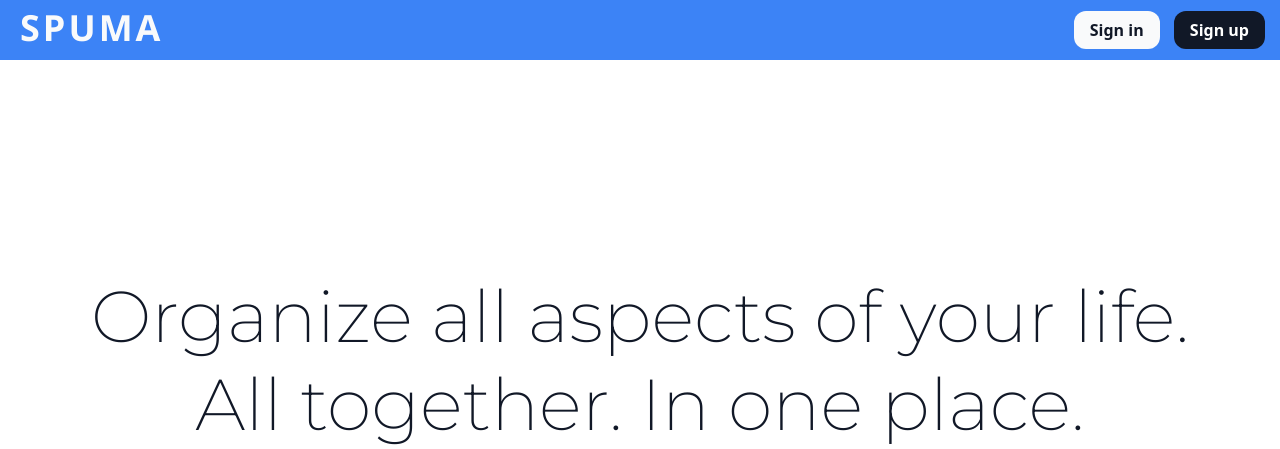
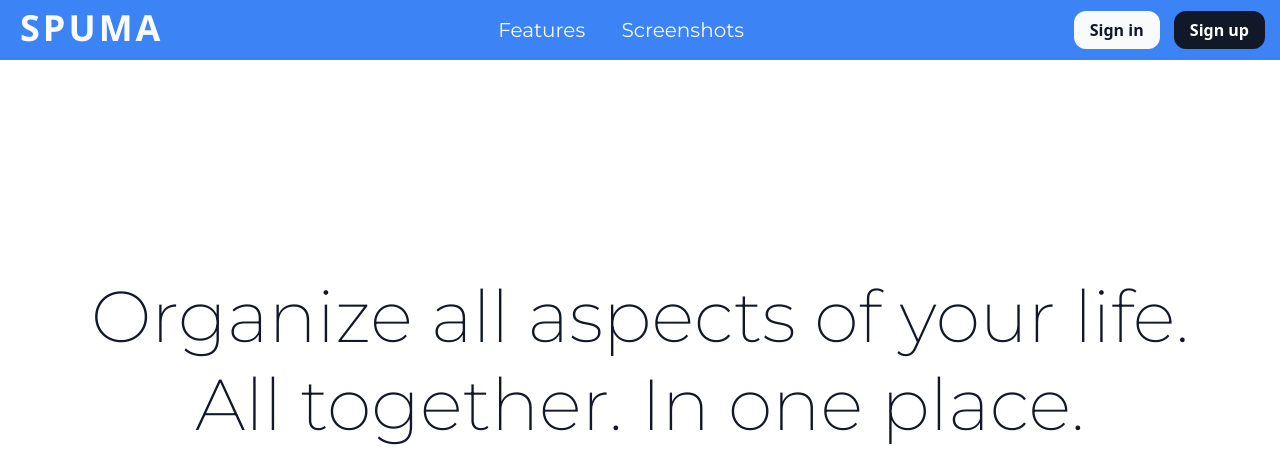
Before and after one commit to dani-lp/projectSPUMA, a Django app: page /spumAPP/ in a window 1280 px wide. Shown: the top 449 px of the page. Run offline with Django 3.2, Linux system fonts and the light colour scheme.

Commit message:
Landing anchors

```diff
--- a/spumAPP/static/css/style.css
+++ b/spumAPP/static/css/style.css
@@ -268,6 +268,8 @@
 html {
   margin: 0;
   padding: 0;
+  scroll-behavior: smooth;
+  scroll-padding: 60px 0 0 0;
 }
 
 body {
@@ -329,6 +331,20 @@ main {
   font-size: 36px;
   letter-spacing: 3px;
   margin: -5px 0 0 0;
+}
+
+.topbar-mid a {
+  border-radius: 12px;
+  color: var(--gray-50);
+  font-size: 20px;
+  text-decoration: none;
+  padding: .5rem 1rem;
+  -webkit-transition: all 0.3s;
+  transition: all 0.3s;
+}
+
+.topbar-mid a:hover {
+  background-color: var(--blue-700);
 }
 
 .topbar-user-buttons {
--- a/spumAPP/static/css/style.scss
+++ b/spumAPP/static/css/style.scss
@@ -174,8 +174,8 @@
 html {
     margin: 0;
     padding: 0;
-
-    // background-color: var(--gray-900);  // TEMP
+    scroll-behavior: smooth;
+    scroll-padding: 60px 0 0 0;
 }
 
 body {
@@ -227,8 +227,19 @@ main {
     }
 }
 
-.topbar-links {
+.topbar-mid {
+    a {
+        border-radius: 12px;
+        color: var(--gray-50);
+        font-size: 20px;
+        text-decoration: none;
+        padding: .5rem 1rem;
+        transition: all 0.3s;
 
+        &:hover {
+            background-color: var(--blue-700);
+        }
+    }
 }
 
 .topbar-user-buttons {
--- a/spumAPP/templates/base.html
+++ b/spumAPP/templates/base.html
@@ -16,9 +16,10 @@
                     <h1>SPUMA</h1>
                 </a>
             </div>
-            {% if loggedIn == True %}
-            <div class="topbar-links">
-
+            {% if loggedIn == True or True %}
+            <div class="topbar-mid">
+                <a href="#features">Features</a>
+                <a href="#screenshots">Screenshots</a>
             </div>
             {% endif %}
             <div class="topbar-right">
--- a/spumAPP/templates/index.html
+++ b/spumAPP/templates/index.html
@@ -1,7 +1,7 @@
 {% extends "base.html" %}
 {% load static %}
 {% block content %}
-<div class="landing-head" id="head-anchor">
+<div class="landing-head">
     <div class="landing-title-container">
         <h1>
             Organize all aspects of your life. All together. In one place.
@@ -17,7 +17,7 @@
         </div>
     </div>
 </div>
-<div class="landing-showcase" id="showcase-anchor">
+<div class="landing-showcase" id="features">
     <div class="showcase-row">
         <div class="showcase-image">
             <img src="{% static 'images/add_to_cart.svg' %}" alt="calendar">
@@ -55,7 +55,7 @@
         </div>
     </div>
 </div>
-<div class="landing-caps" id="caps-anchor">
+<div class="landing-caps" id="screenshots">
     <div class="landing-caps-container">
         <div class="landing-caps-text">
             <h1>
```
